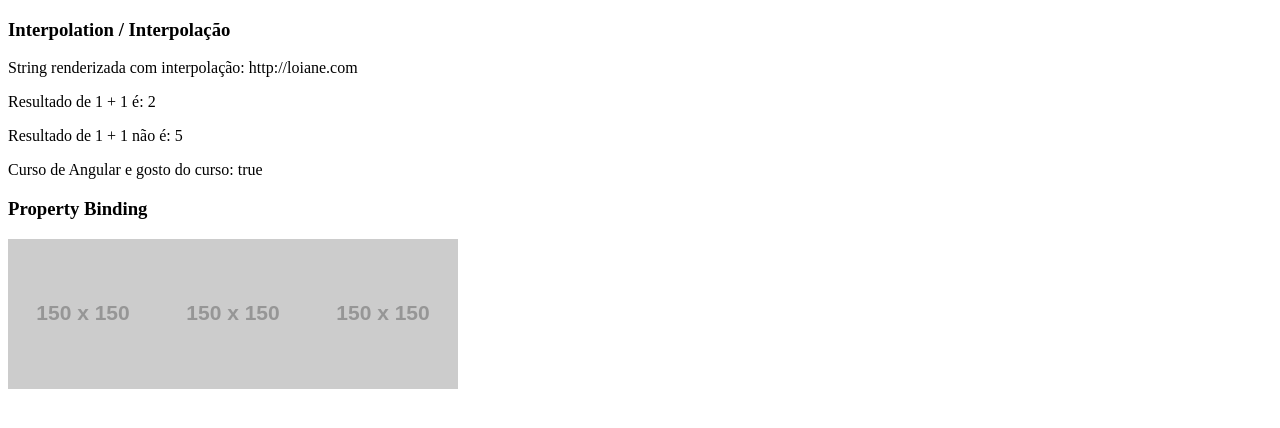
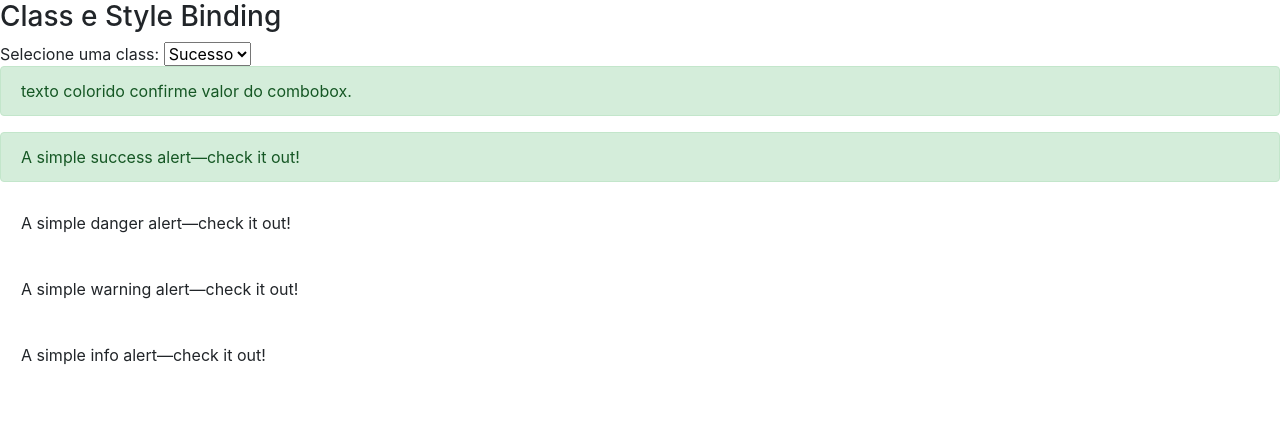
Before and after one commit to dougcarrico/teste-angular, an Angular app: page / in a window 1280 px wide. Shown: the top 428 px of the page. Built offline with nearby package versions, Linux system fonts and the light colour scheme.

Commit message:
class e style Binding

```diff
--- a/package.json
+++ b/package.json
@@ -20,7 +20,9 @@
     "@angular/platform-browser": "~7.0.0",
     "@angular/platform-browser-dynamic": "~7.0.0",
     "@angular/router": "~7.0.0",
+    "bootstrap": "^4.1.3",
     "core-js": "^2.5.4",
+    "ngx-bootstrap": "^3.1.1",
     "rxjs": "~6.3.3",
     "zone.js": "~0.8.26"
   },
--- a/src/app/data-brinding/data-brinding.component.html
+++ b/src/app/data-brinding/data-brinding.component.html
@@ -1,6 +1,6 @@
 <section class="property-binding">
 
-<article>
+<!-- <article>
   <h3> Interpolation / Interpolação</h3>
   <p>String renderizada com interpolação: {{ url }}</p>
   <p>Resultado de 1 + 1 é: {{ 1 + 1 }}</p>
@@ -15,5 +15,43 @@
   <img src="https://via.placeholder.com/150" alt="">
 
 
+</article> -->
+
+<article>
+  <h3>Class e Style Binding</h3>
+
+  <div>
+    Selecione uma class:
+    <select #classe (change)="0">]
+      <option value="alert-success" >Sucesso</option>
+      <option value="alert-info" >Info</option>
+      <option value="alert-warning" >Alerta</option>
+      <option value="alert-danger" >Erro</option>
+    </select>
+
+    <div class="alert {{ classe.value }}">
+      texto colorido confirme valor do combobox.
+    </div>
+
+
+    <div class="alert" role="alert" [class.alert-success]="classe.value == 'alert-success' ">
+      A simple success alert—check it out!
+    </div>
+    <div class="alert" role="alert"  [class.alert-info]="classe.value == 'alert-info' ">
+      A simple danger alert—check it out!
+    </div>
+    <div class="alert" role="alert"  [class.alert-warning]="classe.value == 'alert-warning' ">
+      A simple warning alert—check it out!
+    </div>
+    <div class="alert" role="alert"  [class.alert-danger]="classe.value == 'alert-danger' ">
+      A simple info alert—check it out!
+    </div>
+
+    <div class="alert" role="alert"  [style.display]="classe.value == 'alert-danger' ? 'block'  : 'none'">
+    só com erro
+    </div>
+
+  </div>
 </article>
+
 </section>
--- a/src/index.html
+++ b/src/index.html
@@ -7,6 +7,7 @@
 
   <meta name="viewport" content="width=device-width, initial-scale=1">
   <link rel="icon" type="image/x-icon" href="favicon.ico">
+  <link href="https://maxcdn.bootstrapcdn.com/bootstrap/4.0.0/css/bootstrap.min.css" rel="stylesheet">
 </head>
 <body>
   <app-root></app-root>
```
Also changed, not shown: 1 other file (tests, documents, lock files or other folders).
